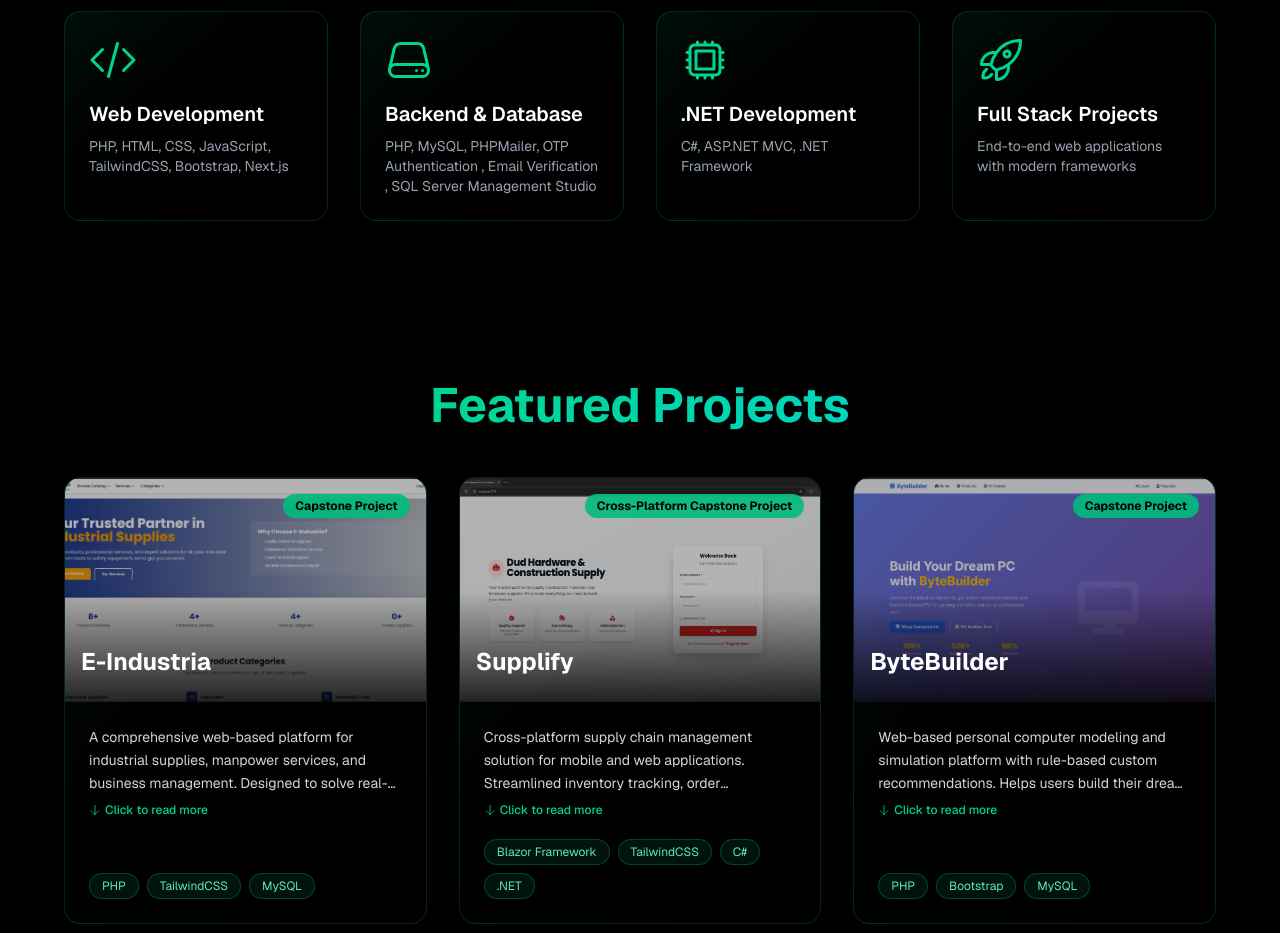
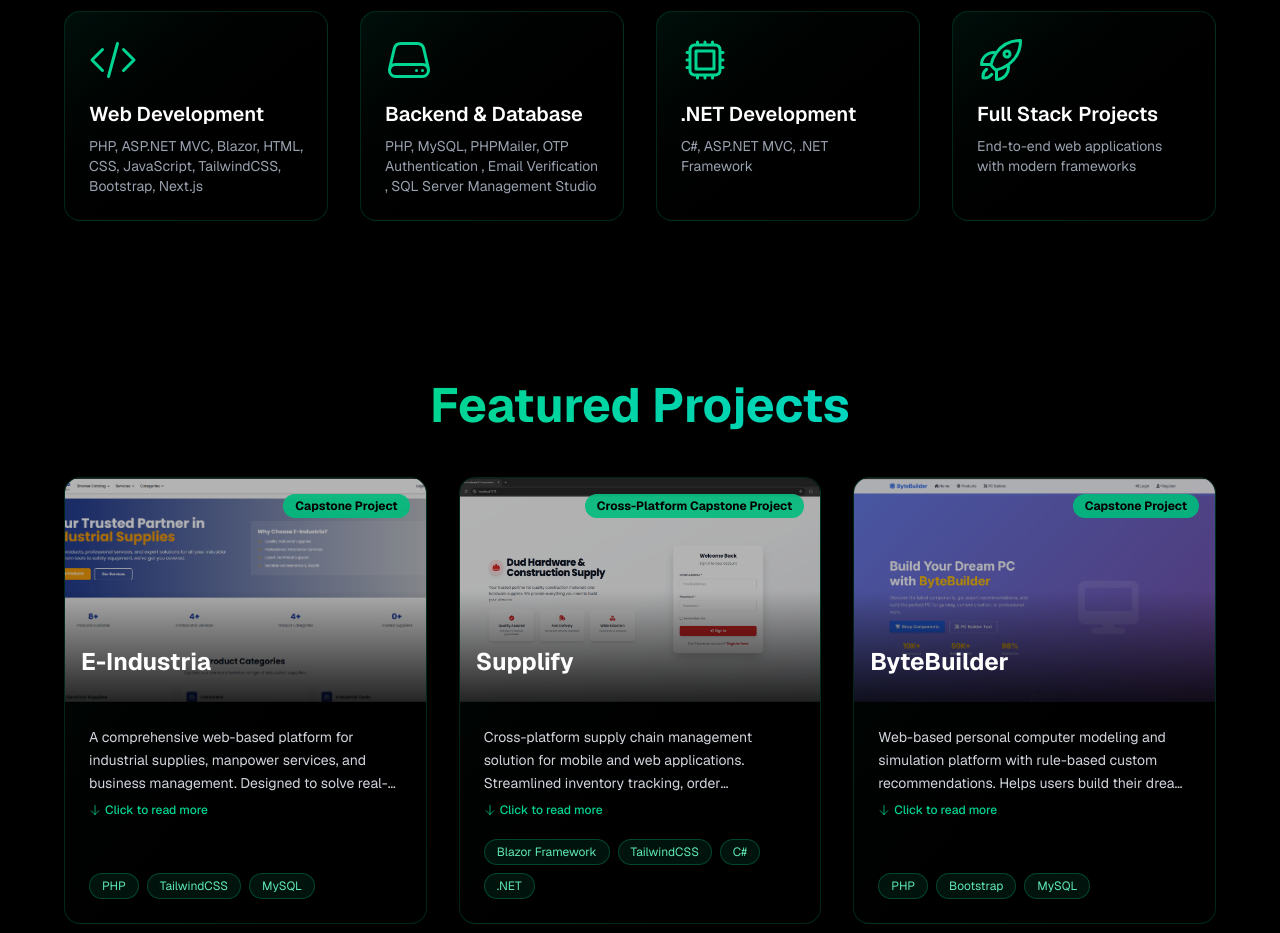
Before and after one commit to Ezgaminglogan/Portfolio, a Next.js app: page / in a window 1280 px wide. Shown: the part 1620-2553 px from the top of the page. Built offline with nearby package versions, Linux system fonts and the light colour scheme.

Commit message:
Update web development skills description
Added ASP.NET MVC and Blazor to the web development skills list in the Home page component.

```diff
--- a/src/app/page.tsx
+++ b/src/app/page.tsx
@@ -174,7 +174,7 @@ export default function Home() {
       name: "Web Development",
       icon: CodeBracketIcon,
       description:
-        "PHP, HTML, CSS, JavaScript, TailwindCSS, Bootstrap, Next.js",
+        "PHP, ASP.NET MVC, Blazor, HTML, CSS, JavaScript, TailwindCSS, Bootstrap, Next.js",
     },
     {
       name: "Backend & Database",
```
